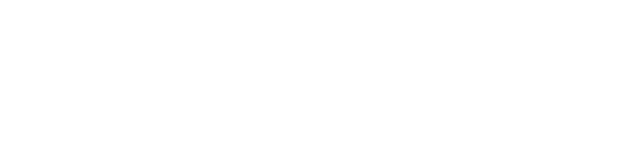
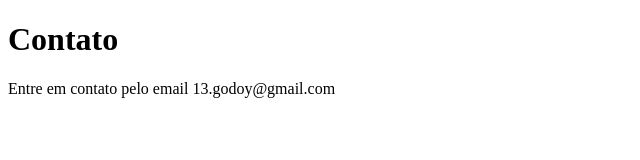
Before and after one commit to rngodoy/projetosC, a plain HTML site: page contato.html in a window 1280 px wide. Shown: the whole page, without its empty margins (0-640 px from the left). Drawn offline with Linux system fonts and the light colour scheme.

Commit message:
adicionanado email de contato

```diff
--- a/contato.html
+++ b/contato.html
@@ -7,6 +7,7 @@
     <title>Contato</title>
 </head>
 <body>
-
+    <h1>Contato</h1>
+    <p>Entre em contato pelo email 13.godoy@gmail.com</p>
 </body>
 </html>
```
